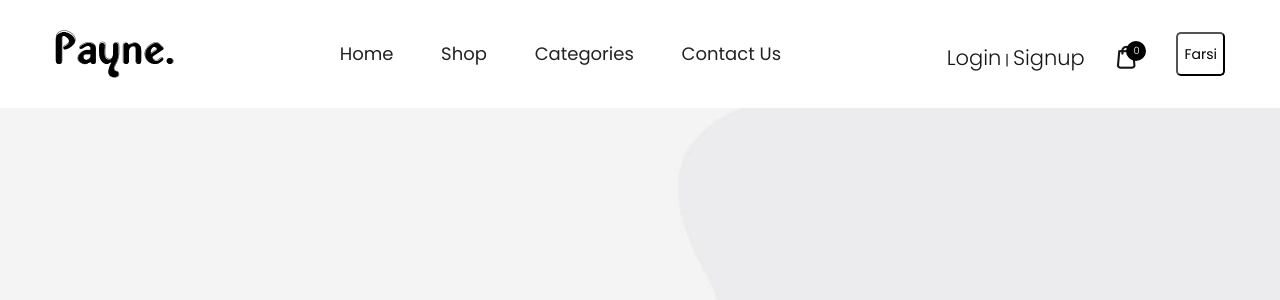
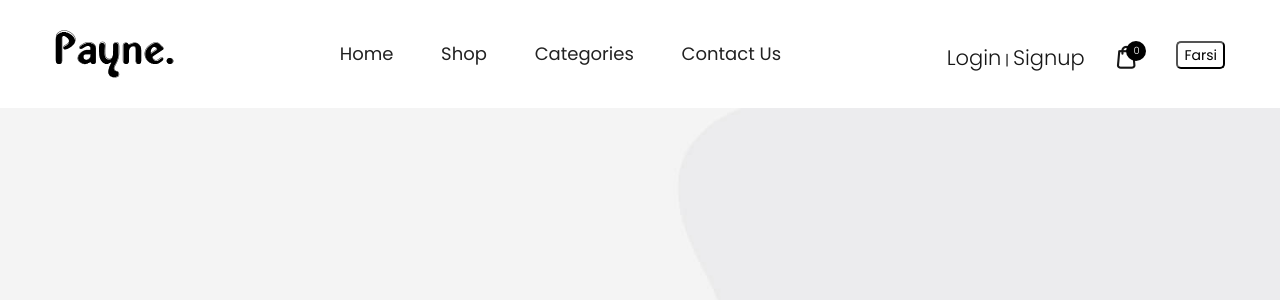
Before and after one commit to SoroushNajafi/shopping_online_3, a Django app: page /en/ in a window 1280 px wide. Shown: the top 300 px of the page. Run offline with Django 4.2, Linux system fonts and the light colour scheme; data that the repository does not hold is empty; parts of the project's set-up code (start-up, migrations or seed data) failed here and were passed over; some libraries are stand-ins or nearby versions.

Commit message:
language button again modified

```diff
--- a/templates/_base.html
+++ b/templates/_base.html
@@ -180,9 +180,9 @@
                                 {% get_available_languages as LANGUAGES %}
                                 {% get_language_info_list for LANGUAGES as languages %}
                             {% if LANGUAGE_CODE == 'fa' %}
-                            <button style="background-color: white" class="btn-shape-rounded"><a href="/en{{ request.path|path_modifier }}">{% trans 'English' %}</a></button>
+                            <a href="/en{{ request.path|path_modifier }}"><button style="background-color: white" class="btn-shape-rounded mt-3">{% trans 'English' %}</button></a>
                                 {% else %}
-                                <button style="background-color: white" class="btn-shape-rounded"><a href="/fa{{ request.path|path_modifier }}">{% trans 'Farsi' %}</a></button>
+                                <a href="/fa{{ request.path|path_modifier }}"><button style="background-color: white" class="btn-shape-rounded mt-3">{% trans 'Farsi' %}</button></a>
                             {% endif %}
 {#                            <ul class="dropdown-menu">#}
 {#                                {% for language in languages %}#}
```
